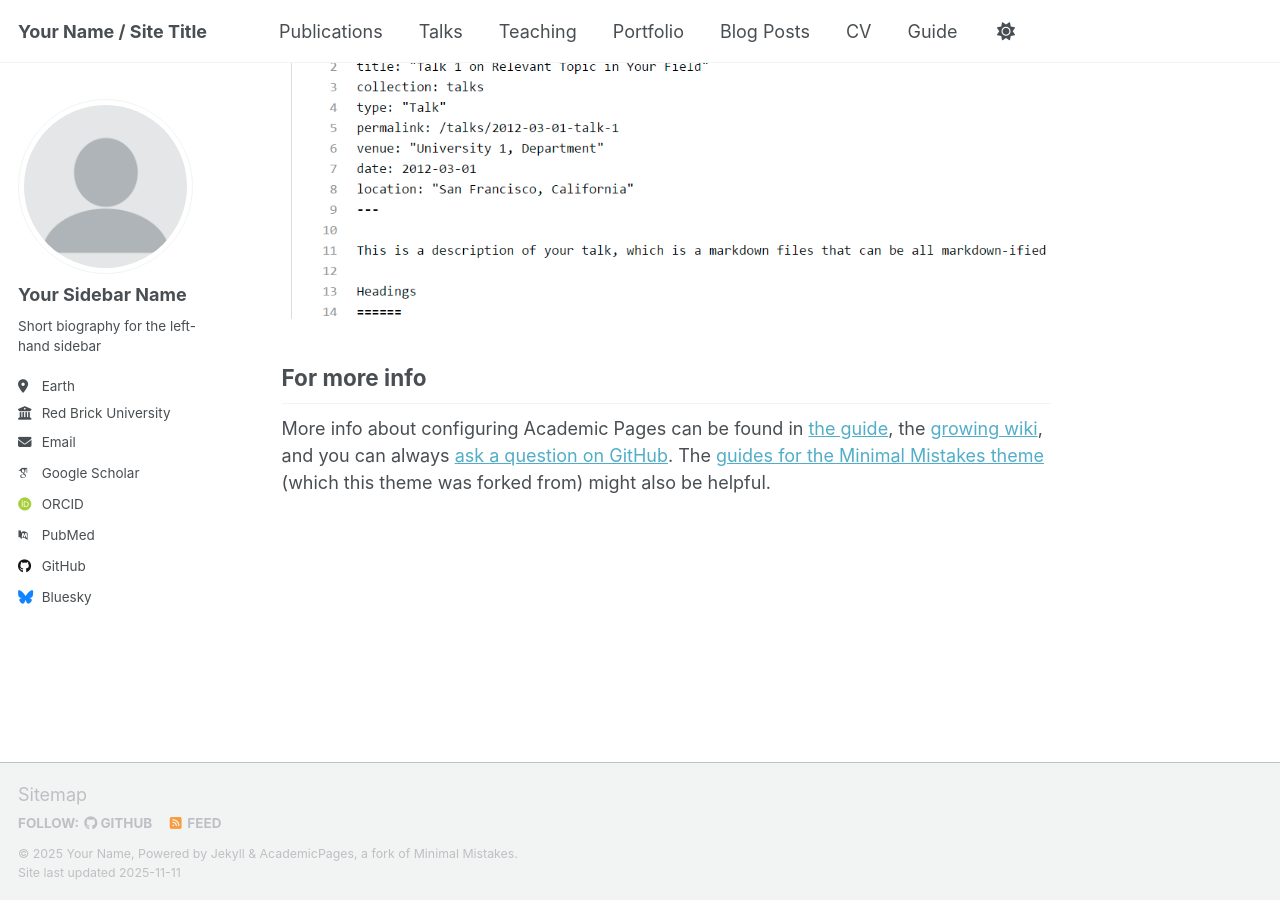
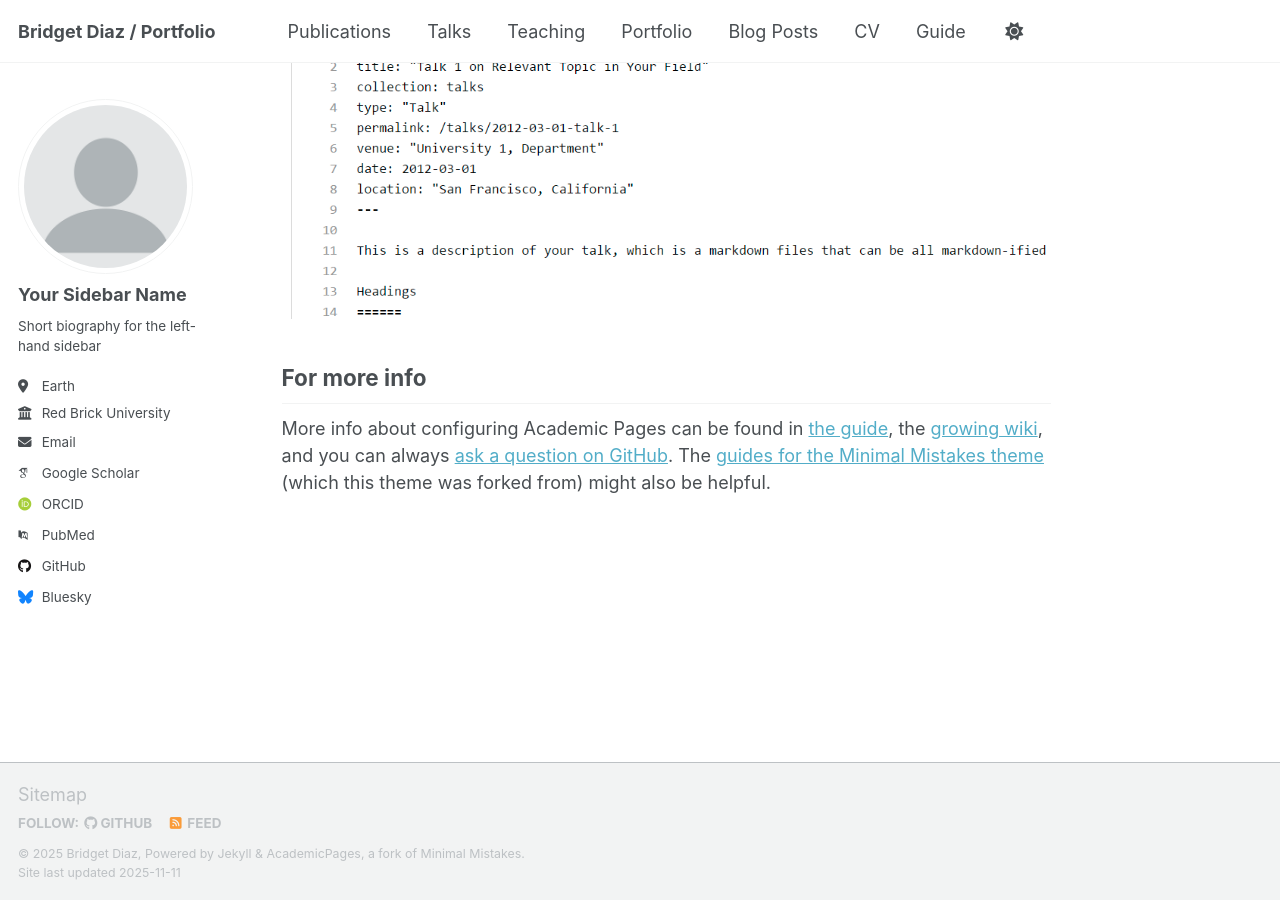
Before and after one commit to bruhhdget/bruhhdget.github.io, a Jekyll site: the page built from _pages/about.md, in a window 1280 px wide and 900 px high, scrolled down 2880 px. Built offline with Jekyll 4.4.1, drawn with Linux system fonts in a browser that asks for light colours; some web fonts are replaced; a script that is not in the unit is left out.

Commit message:
Update _config.yml

```diff
--- a/_config.yml
+++ b/_config.yml
@@ -9,11 +9,11 @@
 # Basic Site Settings
 locale                   : "en-US"
 site_theme               : "default" # Currently available options are "default", "air"
-title                    : "Your Name / Site Title"
+title                    : "Bridget Diaz / Portfolio"
 title_separator          : "-"
-name                     : &name "Your Name"
-description              : &description "Your Name's academic portfolio"   # Update this with a general description of your site, this is the default if not overridden by a page
-url                      : https://academicpages.github.io # The base hostname & protocol for your site e.g. "https://[your GitHub username].github.io",
+name                     : &name "Bridget Diaz"
+description              : &description "Bridget's academic portfolio"   # Update this with a general description of your site, this is the default if not overridden by a page
+url                      : https://bruhhdget.github.io # The base hostname & protocol for your site e.g. "https://[your GitHub username].github.io",
                                                            # or if you already have some other page hosted on Github then use "https://[your GitHub username].github.io/[Your Repo Name]"
 baseurl                  : "" # the subpath of your site, e.g. "/blog"
 repository               : "academicpages/academicpages.github.io"
```
